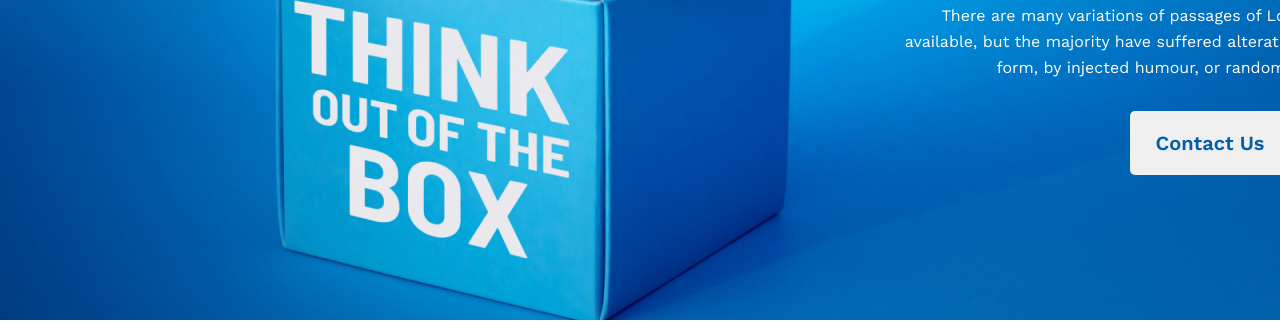
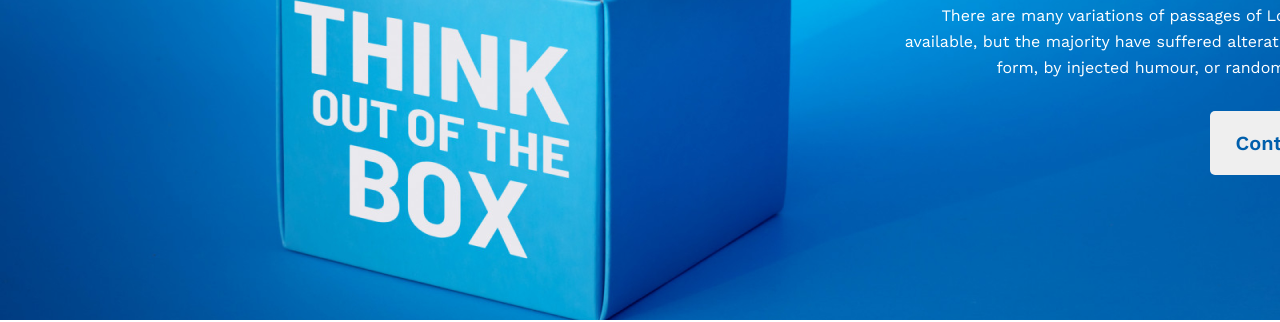
Before and after one commit to masum73/assignment-one-new-year-new-me, a plain HTML site: page index.html in a window 1280 px wide. Shown: the part 480-802 px from the top of the page. Drawn offline with nearby package versions, Linux system fonts and the light colour scheme.

Commit message:
Update style.css
css updated for contact button

```diff
--- a/css/style.css
+++ b/css/style.css
@@ -48,7 +48,7 @@ header {
     border-radius: 5px;
     border-style: none;
     padding: 20px 25px;
-    margin-left: 1130px;
+    margin-left: 1210px;
 }
 
 /* failures section style */
```
